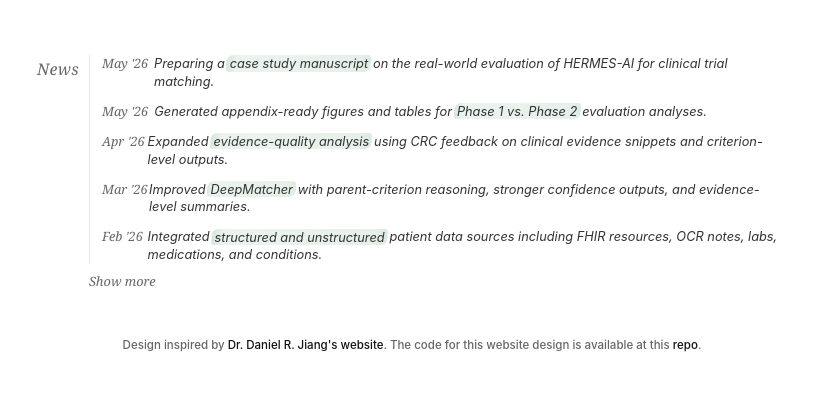
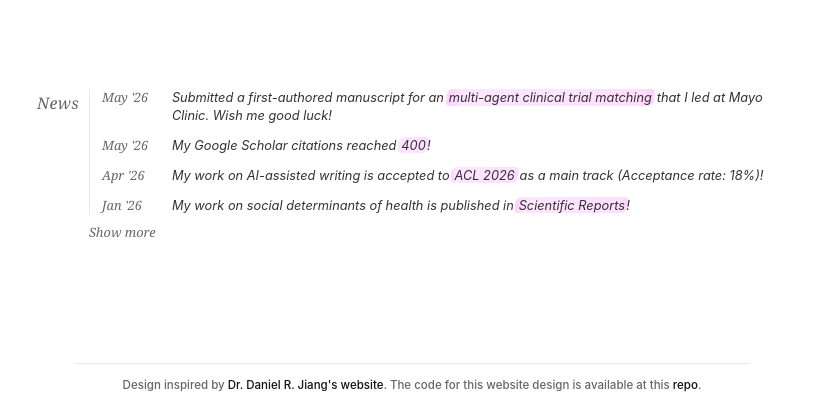
Before and after one commit to minsoodal/minsoodal.github.io, a React (Vite) app: page / in a window 1280 px wide. Shown: the part 542-952 px from the top of the page, without its empty margins (228-1046 px from the left). Built offline with nearby package versions, Linux system fonts and the light colour scheme.

Commit message:
update news section

```diff
--- a/src/components/NewsSection.jsx
+++ b/src/components/NewsSection.jsx
@@ -7,7 +7,7 @@ function HighlightText({ text, highlight }) {
   return (
     <>
       {before}
-      <span className="highlight-organic">{highlight}</span>
+      <span className="highlight-organic-yellow">{highlight}</span>
       {after}
     </>
   );
@@ -15,7 +15,7 @@ function HighlightText({ text, highlight }) {
 
 export default function NewsSection() {
   const [expanded, setExpanded] = useState(false);
-  const visibleNews = expanded ? news : news.slice(0, 5);
+  const visibleNews = expanded ? news : news.slice(0, 4); // adjust here to set the maximum number of entries
 
   return (
     <section className="marginalia-section" aria-labelledby="news-heading">
@@ -32,7 +32,7 @@ export default function NewsSection() {
               </div>
             ))}
           </div>
-          {news.length > 5 && (
+          {news.length > 4 && (
             <button type="button" className="marginalia-toggle" onClick={() => setExpanded((value) => !value)}>
               {expanded ? "Show less" : "Show more"}
             </button>
--- a/src/data/news.js
+++ b/src/data/news.js
@@ -1,37 +1,36 @@
 export const news = [
   {
     date: "May '26",
-    text: "Preparing a case study manuscript on the real-world evaluation of HERMES-AI for clinical trial matching.",
-    highlight: "case study manuscript",
+    text: "Submitted a first-authored manuscript for an multi-agent clinical trial matching that I led at Mayo Clinic. Wish me good luck!",
+    highlight: "multi-agent clinical trial matching",
   },
   {
     date: "May '26",
-    text: "Generated appendix-ready figures and tables for Phase 1 vs. Phase 2 evaluation analyses.",
-    highlight: "Phase 1 vs. Phase 2",
+    text: "My Google Scholar citations reached 400!",
+    highlight: "400",
   },
   {
     date: "Apr '26",
-    text: "Expanded evidence-quality analysis using CRC feedback on clinical evidence snippets and criterion-level outputs.",
-    highlight: "evidence-quality analysis",
-  },
-  {
-    date: "Mar '26",
-    text: "Improved DeepMatcher with parent-criterion reasoning, stronger confidence outputs, and evidence-level summaries.",
-    highlight: "DeepMatcher",
-  },
-  {
-    date: "Feb '26",
-    text: "Integrated structured and unstructured patient data sources including FHIR resources, OCR notes, labs, medications, and conditions.",
-    highlight: "structured and unstructured",
+    text: "My work on AI-assisted writing is accepted to ACL 2026 as a main track (Acceptance rate: 18%)!",
+    highlight: "ACL 2026",
   },
   {
     date: "Jan '26",
-    text: "Started exploring physical AI and robotics as a future extension of clinical AI systems research.",
-    highlight: "physical AI",
+    text: "My work on social determinants of health is published in Scientific Reports!",
+    highlight: "Scientific Reports",
   },
   {
-    date: "Nov '25",
-    text: "Supported productionized clinical trial matching workflows with human-in-the-loop review by clinical research coordinators.",
-    highlight: "human-in-the-loop",
+    date: "Apr '25",
+    text: " Accepted a full-time offer as an AI engineer at CitiusTech. I will be deployed as a senior software engineer at Applied AI product team at Mayo Clinic.",
   },
+  //  {
+  //   date: "Apr '25",
+  //   text: " Accepted a full-time offer as an AI engineer at CitiusTech. I will be deployed as a senior software engineer at Applied AI product team at Mayo Clinic.",
+  //   // highlight: "DeepMatcher",
+  // },
+  //  {
+  //   date: "Apr '25",
+  //   text: " Accepted a full-time offer as an AI engineer at CitiusTech. I will be deployed as a senior software engineer at Applied AI product team at Mayo Clinic.",
+  //   // highlight: "DeepMatcher",
+  // },
 ];
--- a/src/styles/globals.css
+++ b/src/styles/globals.css
@@ -283,7 +283,7 @@ body {
 }
 
 .marginalia-section {
-  margin-top: clamp(28px, 8vw, 56px);
+  margin-top: clamp(50px, 10vw, 90px);
   margin-bottom: clamp(21px, 6vw, 42px);
 }
 
@@ -330,7 +330,7 @@ body {
   font-style: italic;
   color: var(--color-gray);
   white-space: nowrap;
-  min-width: 3.1em;
+  min-width: 5em;
 }
 
 .marginalia-text {
@@ -929,10 +929,18 @@ body {
 
 .template-credit {
   text-align: center;
-  margin-top: calc(var(--space-2xl) * 1.1);
+  margin-top: calc(var(--space-2xl) * 3);
   margin-bottom: var(--space-xl);
   font-size: clamp(0.44rem, 1.8vw, 0.72rem);
   color: var(--color-gray);
+}
+
+.template-credit::before {
+  content: "";
+  display: block;
+  width: 90%;
+  margin: 0 auto var(--space-md);
+  border-top: 1px solid var(--color-gray-pale);
 }
 
 .back-to-top {
--- a/src/utils/contentTests.js
+++ b/src/utils/contentTests.js
@@ -12,7 +12,7 @@ export function runContentTests() {
 
   console.assert(pages.length === expectedPageKeys.length, "Expected one home page plus three dedicated content pages.");
   console.assert(typewriterSentence.length > 20, "Homepage typewriter sentence should be meaningful and visible.");
-  console.assert(news.length >= 6, "Home page should include enough news items for Show more/less.");
+  console.assert(news.length >= 4, "Home page should include enough news items for Show more/less.");
   console.assert(filterTags.includes("All"), "Publication filters must include All.");
   console.assert(publicationYears.includes("All years"), "Publication year filter must include All years.");
   console.assert(publications.length >= 4, "Expected at least four publication rows.");
```
